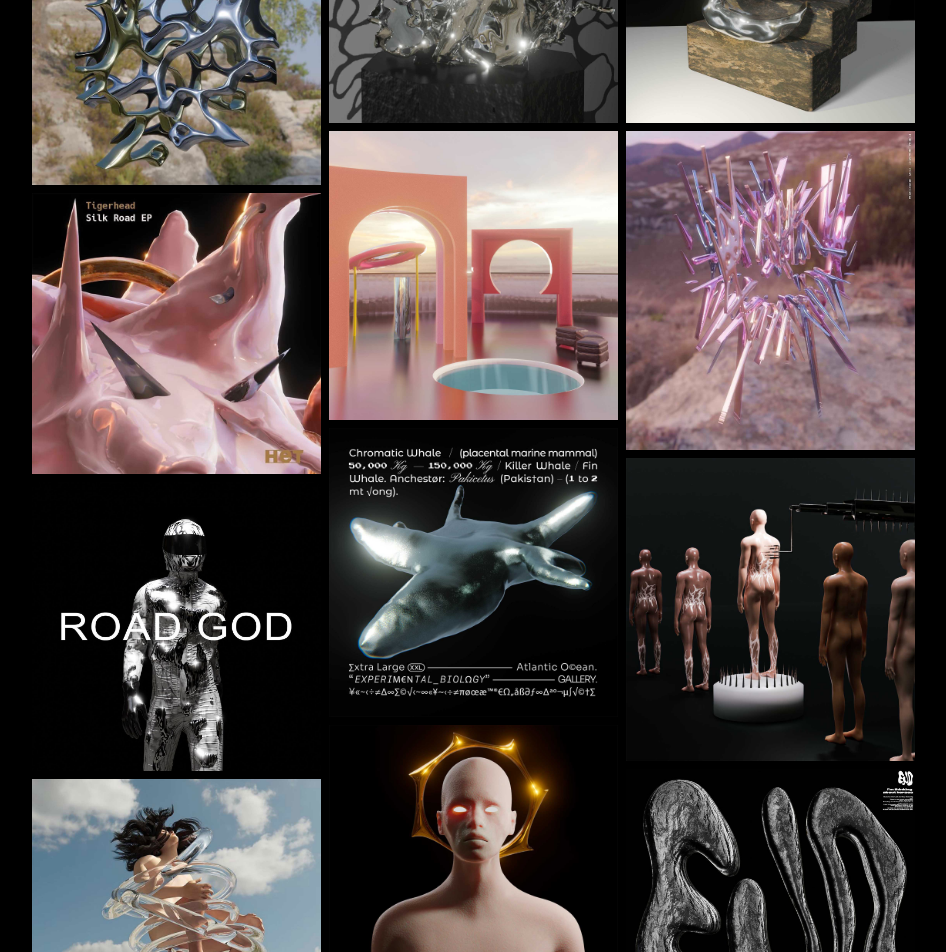
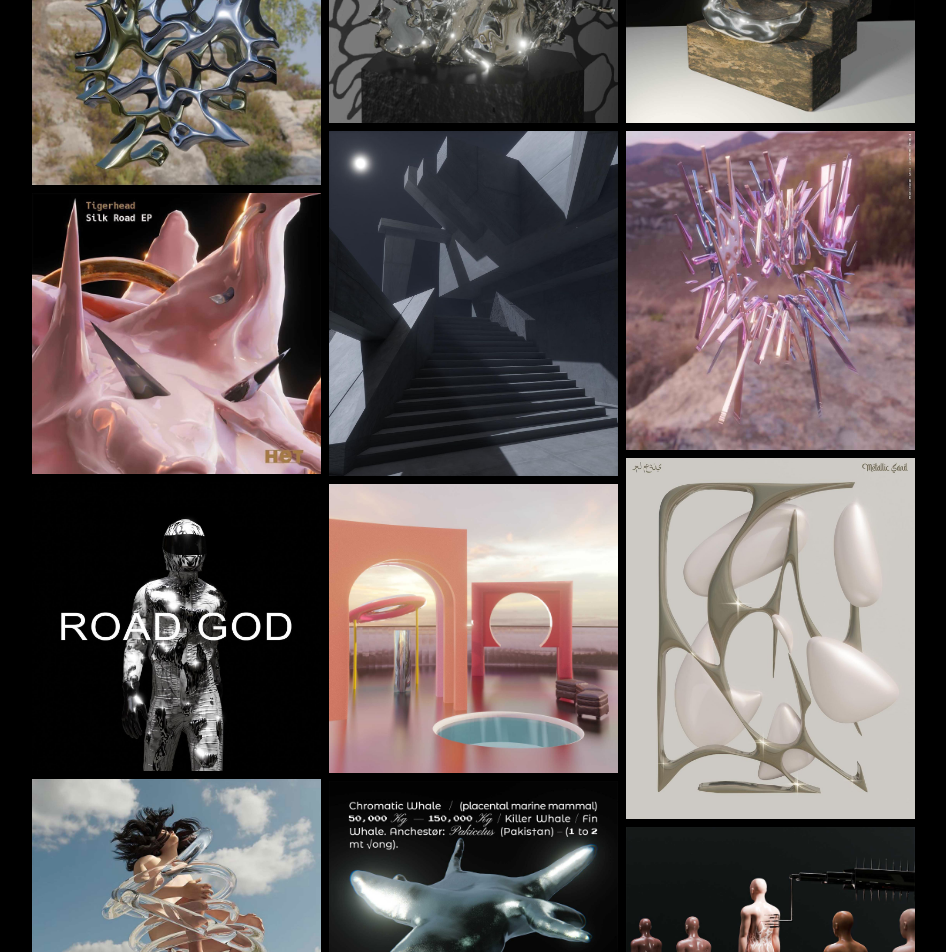
Before and after one commit to elia-orsini/elia-orsini.com, a Next.js app: page /design/metal in a window 1280 px wide. Shown: the part 840-1792 px from the top of the page, without its empty margins (255-1201 px from the left). Built offline with nearby package versions, Linux system fonts and the light colour scheme.

Commit message:
feat: add more metallic images

```diff
--- a/pages/design/metal.tsx
+++ b/pages/design/metal.tsx
@@ -26,6 +26,7 @@ export default function TwoD() {
               <Image src="/design/metal/9.jpg" />
               <Image src="/design/metal/10.jpg" />
               <Image src="/design/metal/11.jpg" />
+              <Image src="/design/metal/35.jpg" />
               <Image src="/design/metal/8.jpg" />
               <Image src="/design/metal/13.jpg" />
               <Image src="/design/metal/14.jpg" />
@@ -38,6 +39,7 @@ export default function TwoD() {
               <Image src="/design/metal/15.jpg" />
               <Image src="/design/metal/17.jpg" />
               <Image src="/design/metal/16.jpg" />
+              <Image src="/design/metal/36.jpg" />
               <Image src="/design/metal/25.jpg" />
               <Image src="/design/metal/29.jpg" />
               <Image src="/design/metal/20.jpg" />
```
Also changed, not shown: public/design/metal/35.jpg (added), public/design/metal/36.jpg (added).
